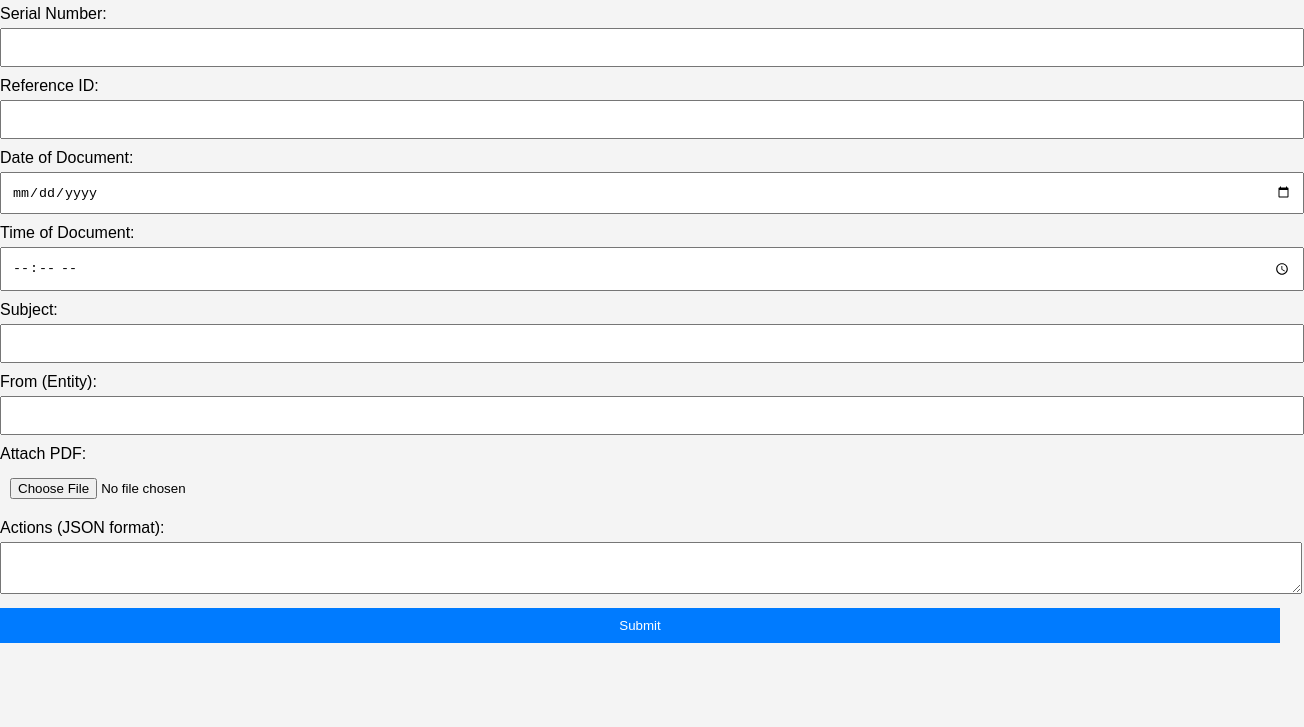
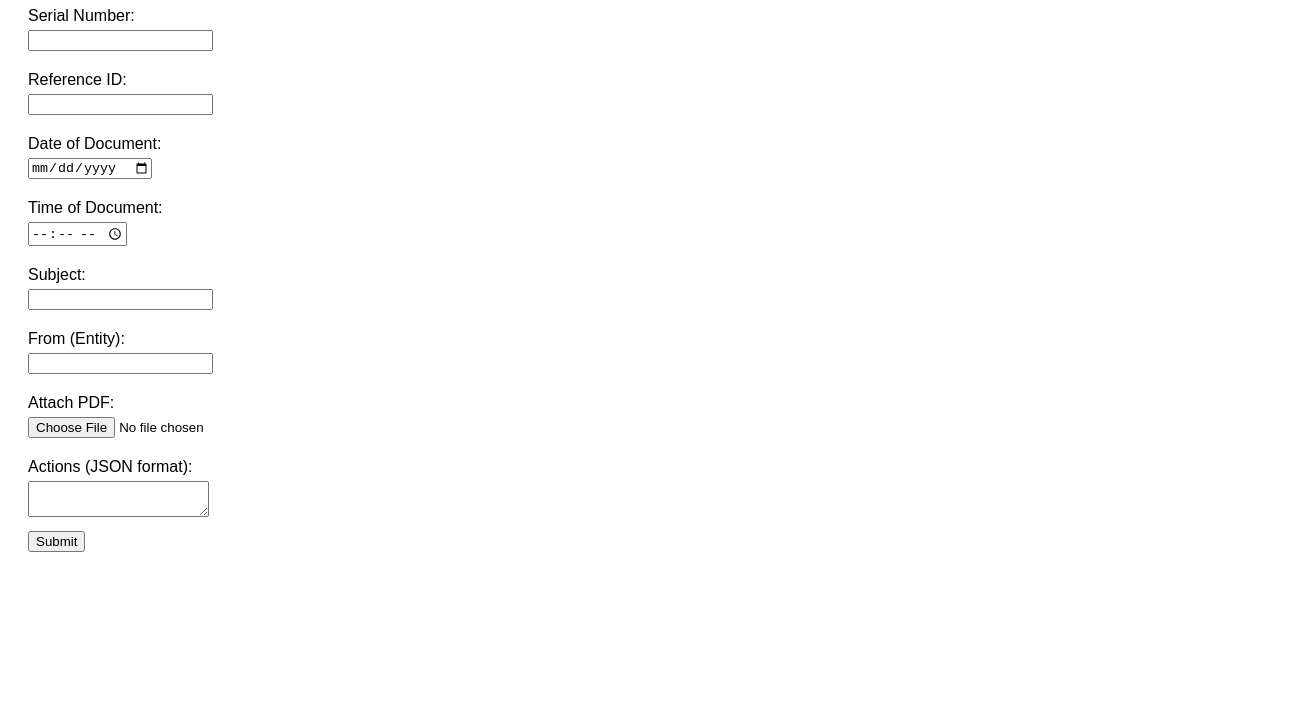
Before and after one commit to TamannaDash/DOC-Filing-System, a plain HTML site: page index.html in a window 1280 px wide. Shown: the part 73-800 px from the top of the page, 1304 px wide, since content can reach past the window. Drawn offline with Linux system fonts and the light colour scheme; a script that the page names is missing.

Commit message:
Update styles.css

```diff
--- a/styles.css
+++ b/styles.css
@@ -1,42 +1,20 @@
 body {
     font-family: Arial, sans-serif;
-    background-color: #f4f4f4;
-    margin: 0;
-    padding: 0;
 }
-.container {
-    width: 80%;
-    margin: 0 auto;
-    background: #fff;
-    padding: 20px;
-    box-shadow: 0 0 10px rgba(0, 0, 0, 0.1);
+
+form {
+    margin: 20px;
 }
-h1 {
-    text-align: center;
-    margin-bottom: 20px;
-}
+
 label {
     display: block;
-    margin-top: 10px;
+    margin: 10px 0 5px;
 }
-input, select, textarea {
-    width: 100%;
-    padding: 10px;
-    margin-top: 5px;
+
+input, textarea, button {
+    margin-bottom: 10px;
 }
-button {
-    margin-top: 10px;
-    padding: 10px;
-    width: 100%;
-    background-color: #007BFF;
-    color: #fff;
-    border: none;
-    cursor: pointer;
+
+#document-list {
+    margin: 20px;
 }
-button:hover {
-    background-color: #0056b3;
-}
-#response {
-    margin-top: 20px;
-    white-space: pre-wrap;
-}
```
